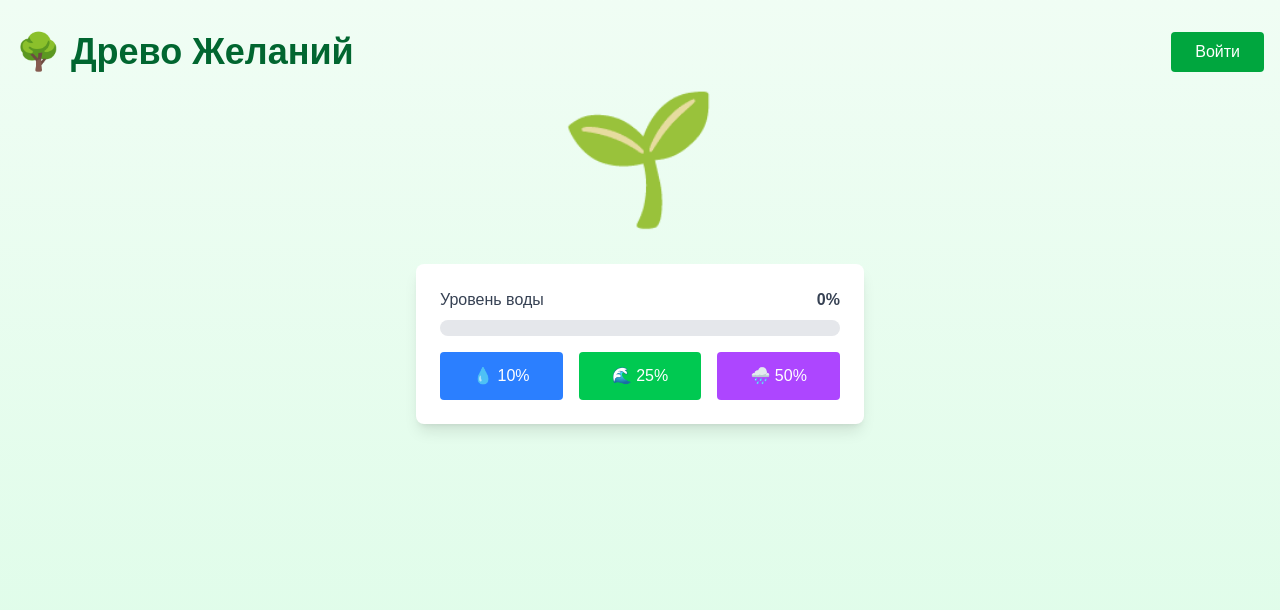
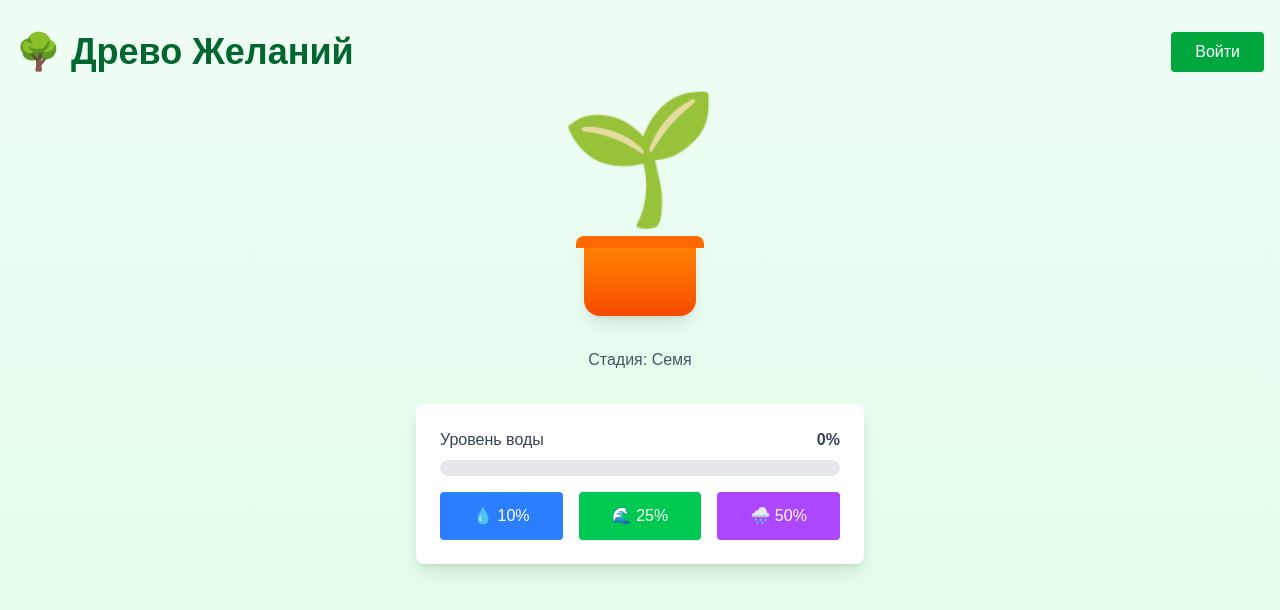
Before and after one commit to taron161/drevo-zhelaniy, a Next.js app: page / in a window 1280 px wide. Shown: the top 610 px of the page. Built offline with nearby package versions, Linux system fonts and the light colour scheme; no server answers; the database is empty.

Commit message:
add pot and growth stages

```diff
--- a/components/Tree.tsx
+++ b/components/Tree.tsx
@@ -7,25 +7,16 @@ export default function Tree() {
   const [growthStage, setGrowthStage] = useState(1);
   const [isWatering, setIsWatering] = useState(false);
   const [message, setMessage] = useState('');
-  const [isMobile, setIsMobile] = useState(false);
 
   const treeStages = [
-    '🌱',
-    '🌿',
-    '🪴',
-    '🌳',
-    '🌲',
+    { emoji: '🌱', name: 'Семя' },
+    { emoji: '🌿', name: 'Росток' },
+    { emoji: '🪴', name: 'Растение' },
+    { emoji: '🌳', name: 'Дерево' },
+    { emoji: '🌲', name: 'Могучее дерево' },
   ];
 
   useEffect(() => {
-    // Проверяем мобильное устройство
-    const checkMobile = () => {
-      setIsMobile(window.innerWidth < 640);
-    };
-
-    checkMobile();
-    window.addEventListener('resize', checkMobile);
-
     const fetchTreeState = async () => {
       try {
         const response = await fetch('/api/water');
@@ -40,10 +31,6 @@ export default function Tree() {
     };
 
     fetchTreeState();
-
-    return () => {
-      window.removeEventListener('resize', checkMobile);
-    };
   }, []);
 
   const handleWater = async (amount: number) => {
@@ -65,7 +52,6 @@ export default function Tree() {
         setGrowthStage(data.growthStage);
         setMessage(`Дерево полито! Осталось ${data.balance} 💧`);
 
-        // Автоматически скрываем сообщение через 3 секунды
         setTimeout(() => setMessage(''), 3000);
       } else {
         setMessage(data.error || 'Ошибка полива');
@@ -80,14 +66,25 @@ export default function Tree() {
 
   return (
     <div className="flex flex-col items-center gap-4 sm:gap-8">
-      {/* Дерево */}
-      <div className={`${isMobile ? 'text-6xl' : 'text-8xl md:text-9xl'} animate-bounce-slow transition-all duration-300`}>
-        {treeStages[growthStage - 1]}
+      {/* Дерево в горшке */}
+      <div className="flex flex-col items-center">
+        <div className="text-6xl sm:text-8xl md:text-9xl animate-bounce-slow transition-all duration-500 select-none">
+          {treeStages[growthStage - 1].emoji}
+        </div>
+        {/* Горшок */}
+        <div className="w-20 h-16 sm:w-28 sm:h-20 bg-gradient-to-b from-orange-400 to-orange-600 rounded-b-2xl rounded-t-sm mt-1 shadow-lg relative">
+          <div className="absolute top-0 left-1/2 transform -translate-x-1/2 w-24 sm:w-32 h-3 bg-orange-500 rounded-t-lg" />
+        </div>
       </div>
+
+      {/* Название стадии */}
+      <p className="text-sm sm:text-base text-gray-600 select-none">
+        Стадия: {treeStages[growthStage - 1].name}
+      </p>
 
       {/* Сообщение */}
       {message && (
-        <div className="bg-green-100 text-green-700 px-4 py-2 sm:py-3 rounded text-sm sm:text-base animate-fade-in">
+        <div className="bg-green-100 text-green-700 px-4 py-2 sm:py-3 rounded text-sm sm:text-base animate-fade-in select-none">
           {message}
         </div>
       )}
@@ -96,8 +93,8 @@ export default function Tree() {
       <div className="w-full max-w-[95%] sm:max-w-md bg-white rounded-lg shadow-lg p-4 sm:p-6">
         <div className="mb-4">
           <div className="flex justify-between mb-2 text-sm sm:text-base">
-            <span className="text-gray-700">Уровень воды</span>
-            <span className="text-gray-700 font-semibold">{waterLevel}%</span>
+            <span className="text-gray-700 select-none">Уровень воды</span>
+            <span className="text-gray-700 font-semibold select-none">{waterLevel}%</span>
           </div>
           <div className="w-full bg-gray-200 rounded-full h-3 sm:h-4">
             <div
@@ -112,21 +109,21 @@ export default function Tree() {
           <button
             onClick={() => handleWater(10)}
             disabled={isWatering}
-            className="bg-blue-500 text-white py-2 sm:py-3 rounded text-xs sm:text-base hover:bg-blue-600 disabled:opacity-50 transition-all active:scale-95"
+            className="bg-blue-500 text-white py-2 sm:py-3 rounded text-xs sm:text-base hover:bg-blue-600 disabled:opacity-50 transition-all active:scale-95 select-none"
           >
             💧 10%
           </button>
           <button
             onClick={() => handleWater(25)}
             disabled={isWatering}
-            className="bg-green-500 text-white py-2 sm:py-3 rounded text-xs sm:text-base hover:bg-green-600 disabled:opacity-50 transition-all active:scale-95"
+            className="bg-green-500 text-white py-2 sm:py-3 rounded text-xs sm:text-base hover:bg-green-600 disabled:opacity-50 transition-all active:scale-95 select-none"
           >
             🌊 25%
           </button>
           <button
             onClick={() => handleWater(50)}
             disabled={isWatering}
-            className="bg-purple-500 text-white py-2 sm:py-3 rounded text-xs sm:text-base hover:bg-purple-600 disabled:opacity-50 transition-all active:scale-95"
+            className="bg-purple-500 text-white py-2 sm:py-3 rounded text-xs sm:text-base hover:bg-purple-600 disabled:opacity-50 transition-all active:scale-95 select-none"
           >
             🌧️ 50%
           </button>
```
